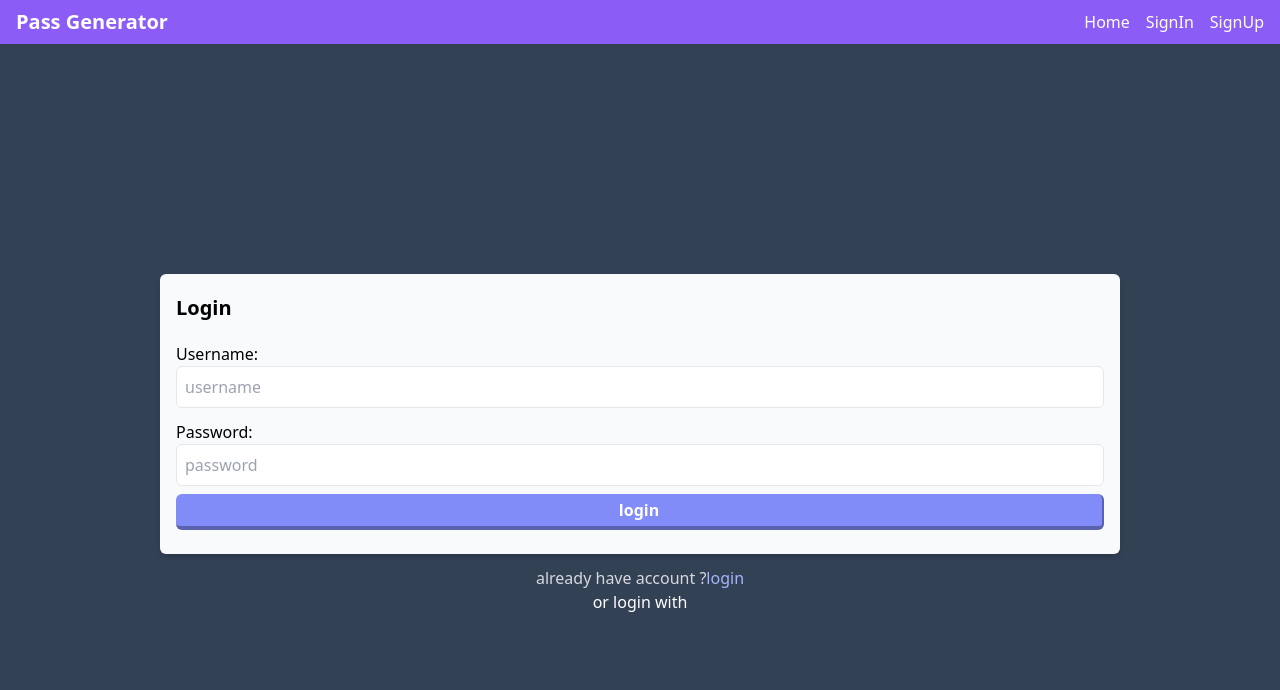
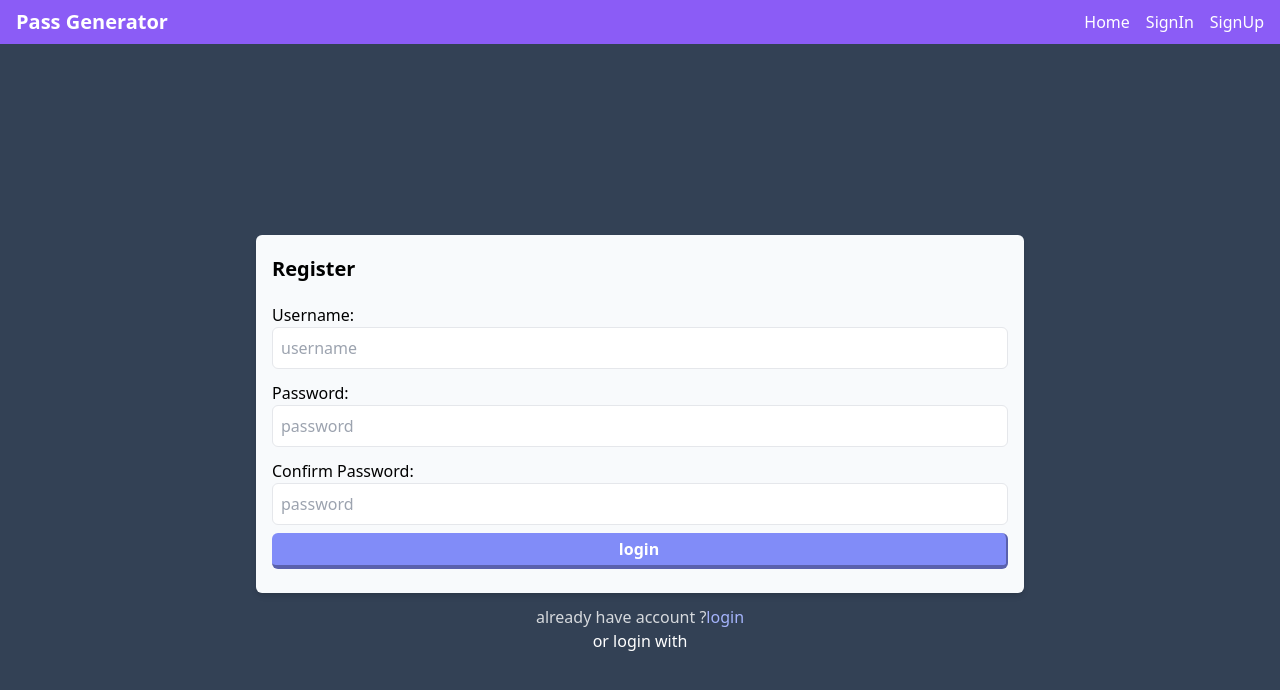
Before and after one commit to feriteja/password-generator, a React (Vite) app: page /signup in a window 1280 px wide. Shown: the top 690 px of the page. Built offline with nearby package versions, Linux system fonts and the light colour scheme; no server answers.

Commit message:
fixing ui

```diff
--- a/src/components/header/Header.tsx
+++ b/src/components/header/Header.tsx
@@ -8,7 +8,7 @@ const Header = () => {
     <header className="py-2 bg-violet-500">
       <nav className="flex items-center justify-between w-full px-4 text-white">
         <Link to="/">
-          <h1 className="text-xl font-bold ">Pass Generator </h1>
+          <h1 className="text-xl font-bold ">Pass Generator</h1>
         </Link>
         <ul className="flex space-x-4  ">
           <Link to="/">
--- a/src/pages/auth/SignIn.tsx
+++ b/src/pages/auth/SignIn.tsx
@@ -1,28 +1,35 @@
-import React, { SyntheticEvent } from "react";
+import React, { SyntheticEvent, useState } from "react";
 import { Link } from "react-router-dom";
 
 const SignIn = () => {
+  const [username, setUsername] = useState("");
+  const [password, setPassword] = useState("");
+  const [error, setError] = useState("");
   const signIn = (e: SyntheticEvent) => {
     e.preventDefault();
   };
   return (
     <div className="flex flex-col justify-center items-center bg-slate-700 h-screen">
-      <div className="w-3/4 bg-slate-50  py-5 px-4 rounded-md shadow-md">
+      <div className="w-3/4 max-w-3xl bg-slate-50  py-5 px-4 rounded-md shadow-md">
         <h1 className="text-xl font-semibold">Login</h1>
         <form onSubmit={signIn} className="flex flex-col mt-5 space-y-3">
           <div className="flex flex-col w-full">
             <label htmlFor="username">Username:</label>
             <input
+              id="username"
               type="text"
               placeholder="username"
+              onChange={(e) => setUsername(e.target.value)}
               className="border rounded-md  p-2  "
             />
           </div>
           <div className="flex flex-col w-full">
             <label htmlFor="password">Password:</label>
             <input
+              id="password"
               type="text"
               placeholder="password"
+              onChange={(e) => setPassword(e.target.value)}
               className="border rounded-md  p-2  "
             />
           </div>
--- a/src/pages/auth/SignUp.tsx
+++ b/src/pages/auth/SignUp.tsx
@@ -1,18 +1,25 @@
-import React, { SyntheticEvent } from "react";
+import React, { SyntheticEvent, useState } from "react";
 import { Link } from "react-router-dom";
 
 const SignUp = () => {
+  const [username, setUsername] = useState("");
+  const [password, setPassword] = useState("");
+  const [confPass, setConfPass] = useState("");
+  const [error, setError] = useState("");
+
   const signup = (e: SyntheticEvent) => {
     e.preventDefault();
   };
   return (
     <div className="flex flex-col justify-center items-center bg-slate-700 h-screen">
-      <div className="w-3/4 bg-slate-50  py-5 px-4 rounded-md shadow-md">
-        <h1 className="text-xl font-semibold">Login</h1>
+      <div className="w-3/4 max-w-3xl bg-slate-50  py-5 px-4 rounded-md shadow-md">
+        <h1 className="text-xl font-semibold">Register</h1>
         <form onSubmit={signup} className="flex flex-col mt-5 space-y-3">
           <div className="flex flex-col w-full">
             <label htmlFor="username">Username:</label>
             <input
+              id="username"
+              onChange={(e) => setUsername(e.target.value)}
               type="text"
               placeholder="username"
               className="border rounded-md  p-2  "
@@ -21,6 +28,18 @@ const SignUp = () => {
           <div className="flex flex-col w-full">
             <label htmlFor="password">Password:</label>
             <input
+              id="password"
+              onChange={(e) => setPassword(e.target.value)}
+              type="text"
+              placeholder="password"
+              className="border rounded-md  p-2  "
+            />
+          </div>
+          <div className="flex flex-col w-full">
+            <label htmlFor="confPassword">Confirm Password:</label>
+            <input
+              id="confPassword"
+              onChange={(e) => setPassword(e.target.value)}
               type="text"
               placeholder="password"
               className="border rounded-md  p-2  "
@@ -36,7 +55,7 @@ const SignUp = () => {
 
       <p className="text-white/80 text-center mt-3 ">
         already have account ?
-        <Link to={"/signup"}>
+        <Link to={"/signin"}>
           <span className="text-indigo-300 cursor-pointer">login</span>
         </Link>
       </p>
```
